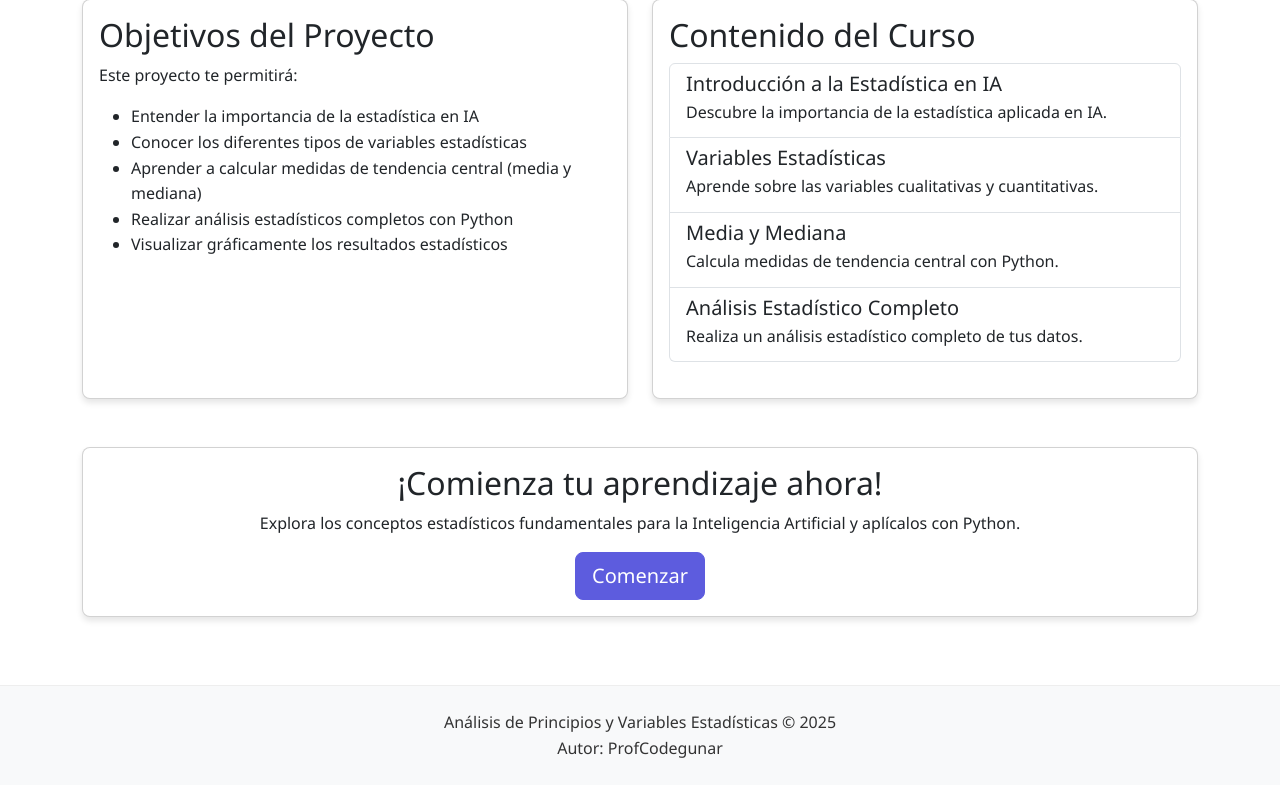
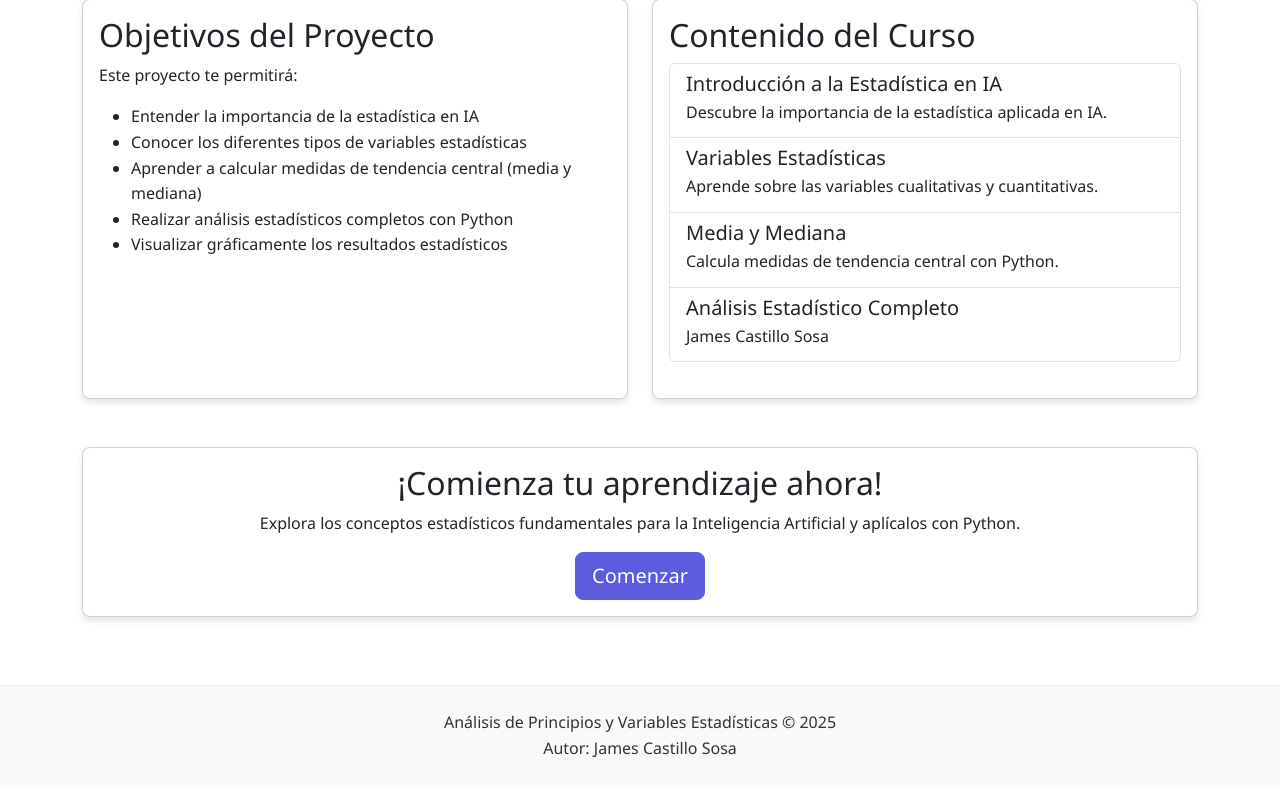
Before and after one commit to J4mesC4still0/Proyecto_Python, a Flask app: page / in a window 1280 px wide. Shown: the part 321-1106 px from the top of the page. Run offline with Flask 3, Linux system fonts and the light colour scheme.

Commit message:
Cambio de Autor

```diff
--- a/app/templates/base.html
+++ b/app/templates/base.html
@@ -75,7 +75,7 @@
     <footer class="bg-light py-4 mt-5">
         <div class="container text-center">
             <p class="mb-0">Análisis de Principios y Variables Estadísticas &copy; 2025</p>
-            <p class="mb-0">Autor: ProfCodegunar</p>
+            <p class="mb-0">Autor: James Castillo Sosa</p>
         </div>
     </footer>
 
--- a/app/templates/index.html
+++ b/app/templates/index.html
@@ -53,7 +53,7 @@
                         <div class="d-flex w-100 justify-content-between">
                             <h5 class="mb-1">Análisis Estadístico Completo</h5>
                         </div>
-                        <p class="mb-1">Realiza un análisis estadístico completo de tus datos.</p>
+                        <p class="mb-1">James Castillo Sosa</p>
                     </a>
                 </div>
             </div>
```
